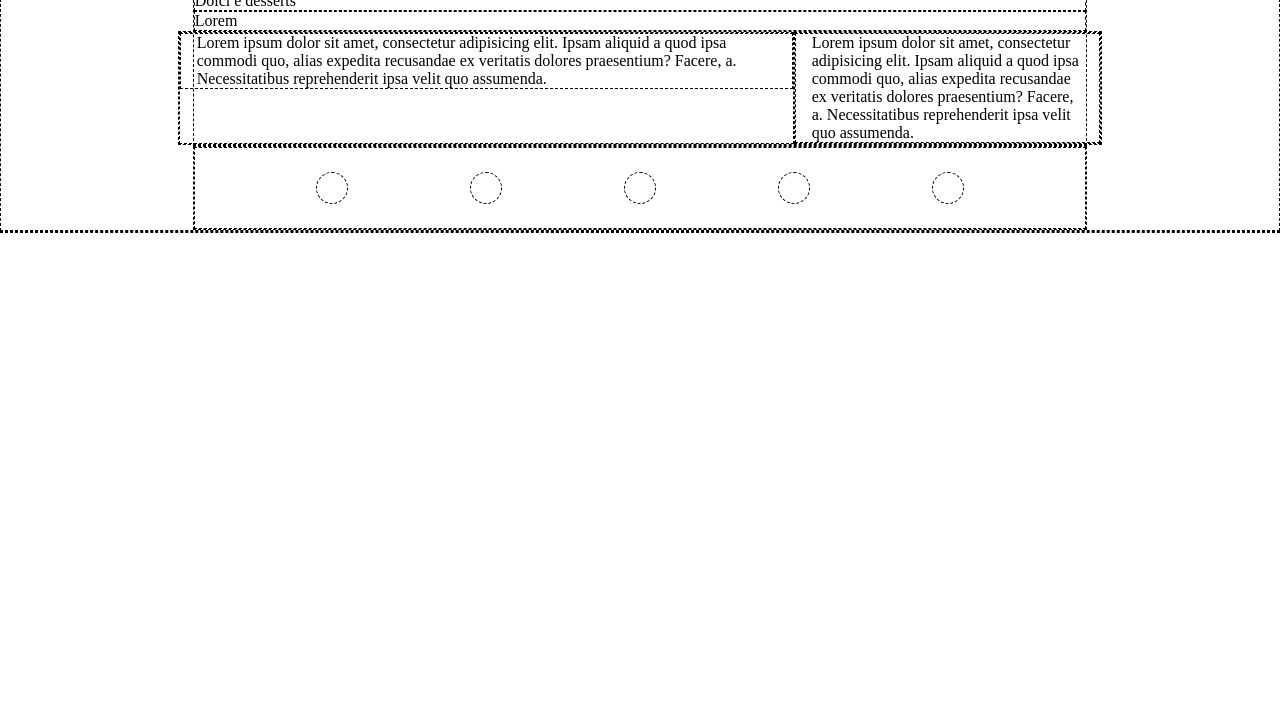
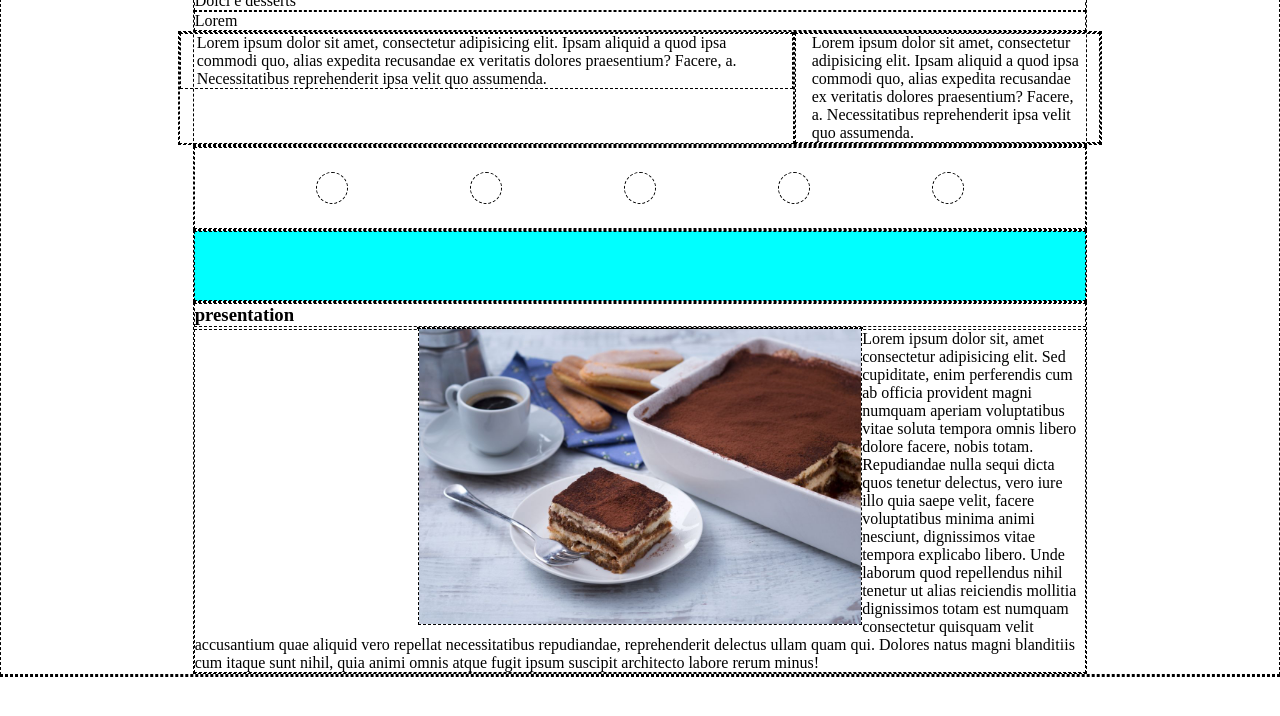
Before and after one commit to massimopallera/htmlcss-responsive-layout, a plain HTML site: page index.html in a window 1280 px wide. Shown: the part 68-784 px from the top of the page. Drawn offline with Linux system fonts and the light colour scheme.

Commit message:
add: adv+presentation structure and css

```diff
--- a/assets/css/style.css
+++ b/assets/css/style.css
@@ -15,6 +15,12 @@
         width: 2rem;
         aspect-ratio: 1;
         border-radius: 50%;
+    }
+
+    .banner{
+        width: 100%;
+        background-color: aqua;
+        height: 70px;
     }
 }
 
@@ -41,6 +47,22 @@
     padding-right: 1rem;
 }
 
+
+/* mobile */
+#adv{
+    display: none;
+}
+
+#presentation{
+    .img-container{
+        width: 50%;
+        margin: auto;
+        img{
+            width: 100%;
+        }
+    }
+}
+
 /* md */
 @media screen and (min-width:768px) {
     .txt-l-md{
@@ -50,6 +72,16 @@
     /* ~ to fix */
     .social-container{
     }
+
+    #adv{
+        display: block;
+    }
+
+    #presentation{
+        img{
+            float: left;
+        }
+    }
 }
 
 
--- a/index.html
+++ b/index.html
@@ -48,6 +48,28 @@
          </section>
         <!-- end socials -->
 
+        <!-- adv -->
+         <section id="adv">
+            <div class="container">
+                <div class="banner"></div>
+            </div>
+         </section>
+        <!-- adv -->
+
+        <!-- presentation -->
+         <section id="presentation">
+            <div class="container">
+                <h3>presentation</h3>
+                <!-- <hr> -->
+                 <div class="img-container">
+                     <img src="./assets/img/tiramisu.jpg" alt="tiramisu">
+                 </div>
+                <p>
+                    Lorem ipsum dolor sit, amet consectetur adipisicing elit. Sed cupiditate, enim perferendis cum ab officia provident magni numquam aperiam voluptatibus vitae soluta tempora omnis libero dolore facere, nobis totam. Repudiandae nulla sequi dicta quos tenetur delectus, vero iure illo quia saepe velit, facere voluptatibus minima animi nesciunt, dignissimos vitae tempora explicabo libero. Unde laborum quod repellendus nihil tenetur ut alias reiciendis mollitia dignissimos totam est numquam consectetur quisquam velit accusantium quae aliquid vero repellat necessitatibus repudiandae, reprehenderit delectus ullam quam qui. Dolores natus magni blanditiis cum itaque sunt nihil, quia animi omnis atque fugit ipsum suscipit architecto labore rerum minus!
+                </p>
+            </div>
+         </section>
+        <!-- presentation -->
     </main>
     <!-- footer -->
     <footer></footer>
```
